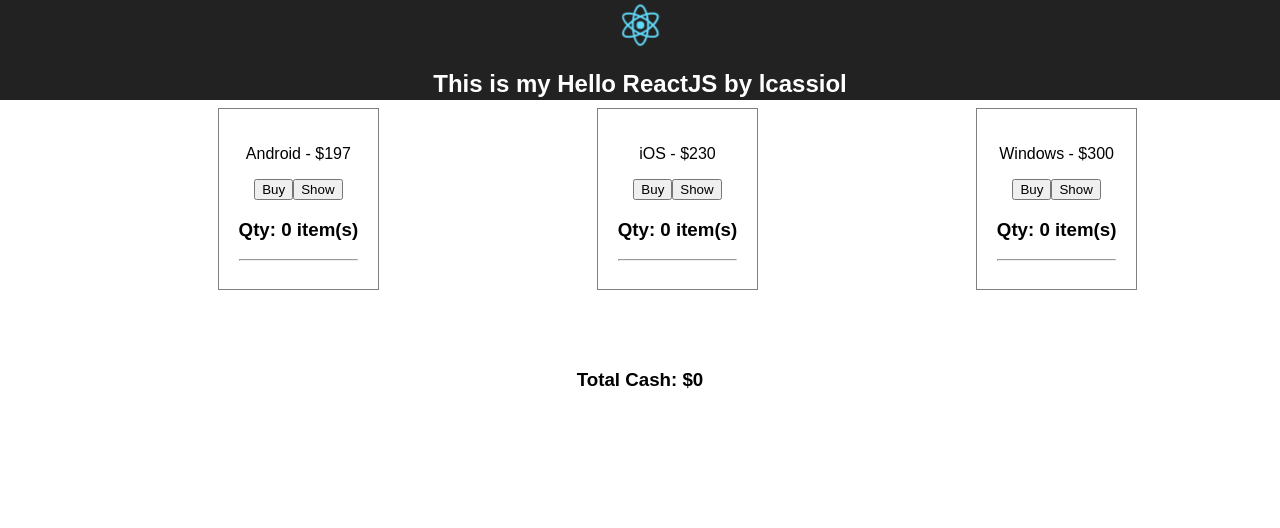
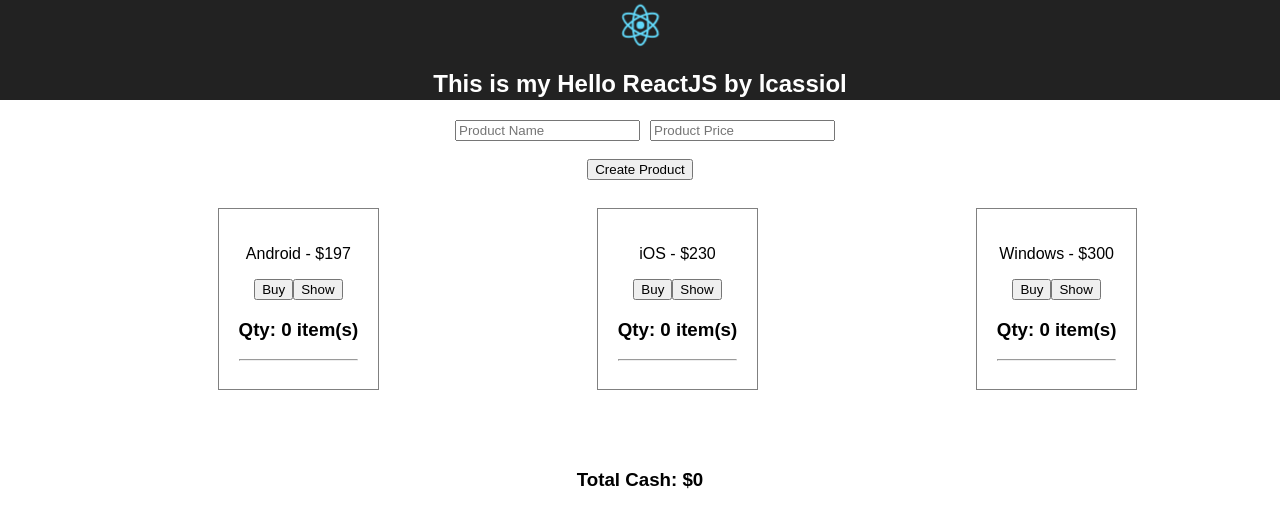
Before and after one commit to lcassiol/HelloReactJs, a React (Create React App) app: page / in a window 1280 px wide. Shown: the top 528 px of the page. Built offline with nearby package versions, Linux system fonts and the light colour scheme.

Commit message:
Implements form to add product :sparkles:

```diff
--- a/src/App.css
+++ b/src/App.css
@@ -31,6 +31,14 @@
 }
 
 
+.ProductForm-form{
+  margin: 20px;
+}
+
+.ProductForm-form input{
+  margin-left: 10px;
+}
+
 @keyframes App-logo-spin {
   from { transform: rotate(0deg); }
   to { transform: rotate(360deg); }
--- /dev/null
+++ b/src/ProductForm.js
@@ -0,0 +1,36 @@
+import React, { Component } from 'react';
+import './App.css';
+
+class ProductForm extends React.Component {
+
+    submit = (e) =>{
+      e.preventDefault();
+
+      if(!this.refs.name.value  || !this.refs.price.value)
+          return;
+
+      var product = {
+          name : this.refs.name.value,
+          price: parseInt(this.refs.price.value)
+      }
+
+      this.props.handleCreate(product);
+
+      this.refs.name.value = "";
+      this.refs.price.value = "";
+    }
+
+    render() {
+      return (
+          <form className="ProductForm-form" onSubmit={this.submit}>
+            <input type="text" placeholder="Product Name" ref="name" />
+            <input type="text" placeholder="Product Price" ref="price" />
+            <br/><br/>
+            <button>Create Product</button>
+          </form>
+      );
+    }
+}
+
+
+export default ProductForm;
--- a/src/ProductList.js
+++ b/src/ProductList.js
@@ -1,6 +1,7 @@
 import React, { Component } from 'react';
 
 
+import ProductForm from './ProductForm';
 import Product from './Product';
 import Total from './Total';
 
@@ -13,6 +14,10 @@ class ProductList extends React.Component {
       total : 0,
       productList : [ {name: "Android", price: 197},  {name: "iOS", price: 230},  {name: "Windows", price: 300}  ]
     };
+  }
+
+  createProduct = (product) =>{
+    this.setState({ productList: this.state.productList.concat(product)});
   }
 
   calculateTotal = (price) =>{
@@ -35,6 +40,7 @@ class ProductList extends React.Component {
 
     return (
       <div>
+        <ProductForm handleCreate={this.createProduct}/>
         {products}
         <Total total={this.state.total}/>
       </div>
```
